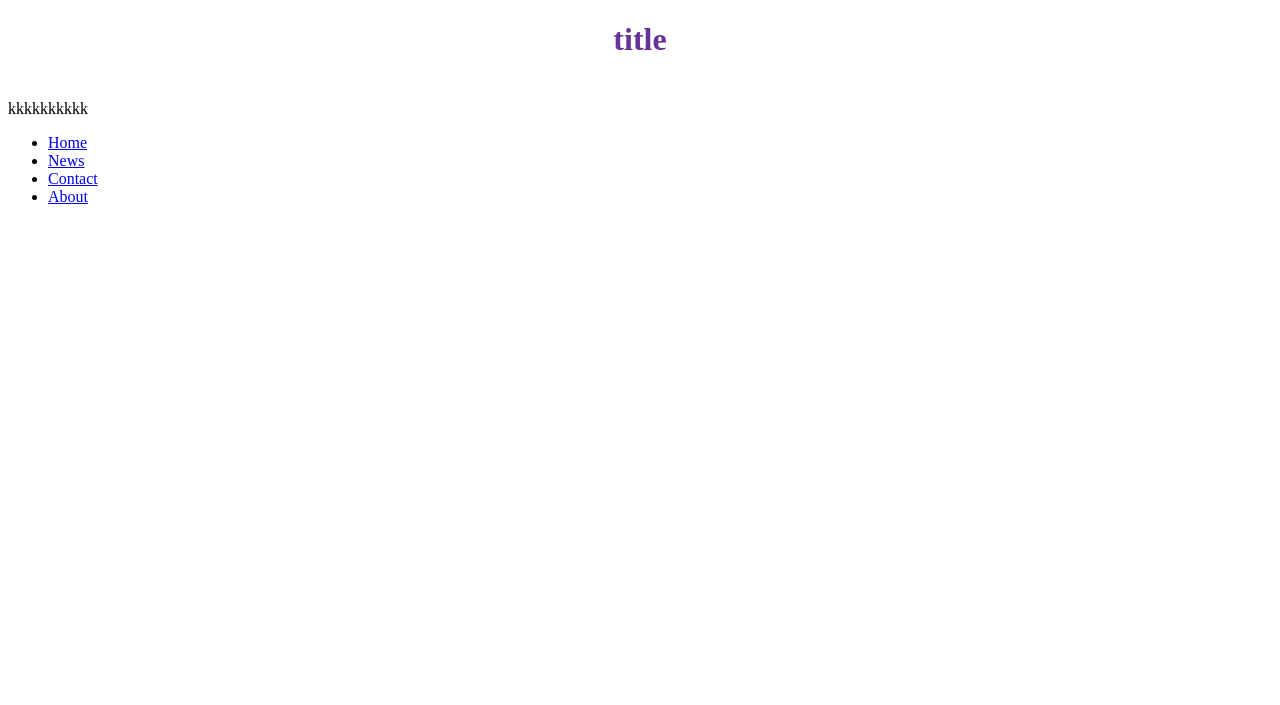
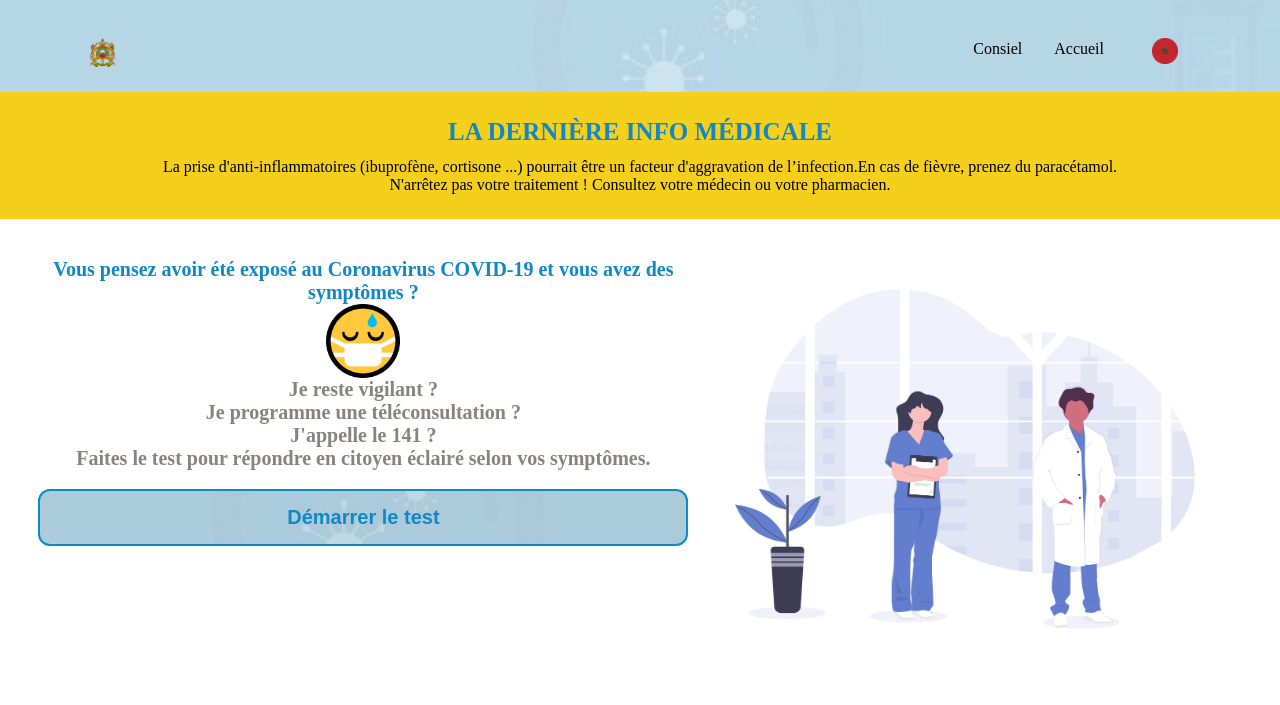
Before and after one commit to Salma-hu/coronavirus-projet, a website: page Starter-file/app/index.html in a window 1280 px wide. Drawn offline with Linux system fonts and the light colour scheme.

Commit message:
section Hero Header

```diff
--- a/Starter-file/app/index.html
+++ b/Starter-file/app/index.html
@@ -4,21 +4,74 @@
     <meta charset="UTF-8">
     <meta name="viewport" content="width=device-width, initial-scale=1.0">
     <link rel="stylesheet" href="css/style.css">
+    <link href="https://fonts.googleapis.com/css2?family=Cairo&display=swap" rel="stylesheet">
     <title>Document</title>
 </head>
 <body>
-    <h1>title</h1>
-    <p>kkkkkkkkkk</p>
-    <div class="nav">
 
-<ul>
-    <li><a href="#home">Home</a></li>
-    <li><a href="#news">News</a></li>
-    <li><a href="#contact">Contact</a></li>
-    <li><a href="#about">About</a></li>
-  </ul>
+    <section class="header">
+        <div class="hero__nav">
+            <img class="nav-logo" src="/Starter-file/app/image/img3.png" alt="">
+            <img id="logo" src="/Starter-file/app/image/img2.png" alt="">
+
+            <ul class="main-nav">
+                <li>
+                  <a href="#" class="nav-list">Consiel</a>
+                </li>
+                <li>
+                  <a href="#" class="nav-list">Accueil</a>
+                </li>
+              </ul>
+        </div>
+
+        <div class="infos">
+                <h1 class="infos__titre">LA DERNIÈRE INFO MÉDICALE</h1>
+            <dir class="text">
+                <p>La prise d'anti-inflammatoires (ibuprofène, cortisone ...) pourrait être un facteur d'aggravation de
+                    l’infection.En cas de fièvre, prenez du paracétamol.</p>
+                <p>N'arrêtez pas votre traitement ! Consultez votre médecin ou votre pharmacien.</p>
+            </dir>
+        </div>
+
+        <div class="expose">
+            <div class="expose__info">
+                <p class="paragraphe">Vous pensez avoir été exposé au Coronavirus COVID-19 et vous avez des symptômes ?</p>
+                <img src="image/1f637.png">
+                <p class="Ligne">Je reste vigilant ?</p>
+                <p class="Ligne">Je programme une téléconsultation ?</p>
+                <p class="Ligne">J'appelle le 141 ?</p>
+                <p class="Ligne">Faites le test pour répondre en citoyen éclairé selon vos symptômes.</p>
+                <button>Démarrer le test</button>
+            </div>
+
+            <div class="expose__image">
+                <img src="/Starter-file/app/image/undraw_doctors_hwty.png" alt="">
+            </div>
+        </div>
+
+
+
+
+
+
+
+
+    </section>
+
+
+
+
+
+
 
     </div>
 
+
+
+
+
+
+
+
 </body>
 </html>
--- /dev/null
+++ b/Starter-file/app/sass/_header.scss
@@ -0,0 +1,157 @@
+
+*{
+    margin: 0;
+    padding: 0;
+    box-sizing: border-box;
+    font-size: 100%;
+}
+
+
+.hero__nav{
+    width: inherit;
+    height: 5.75rem;
+    background-image: url(/Starter-file/app/image/bar-17.png);
+
+
+}
+ul.main-nav{
+  float: right;
+  list-style-type: none;
+  display: flex;
+  margin-top: 2rem;
+  padding-right: 10rem;
+
+}
+.main-nav li a {
+    display: block;
+    color: #000;
+    padding: 8px 16px;
+    text-decoration: none;
+
+  }
+
+.main-nav li a:hover:not(.active) {
+    background-color: $color_titre;
+    color: $color_white;
+  }
+
+.nav-logo{
+    position: absolute;
+    width: 2%;
+    right: 1%;
+    margin-top: 3%;
+    margin-right: 90%;
+
+}
+#logo{
+    position: absolute;
+    width: 2%;
+    right: 1%;
+    margin-top: 3%;
+    margin-right: 7%;
+}
+
+.infos{
+    background-color: $color_yellow;
+    padding: 2%;
+}
+
+.infos__titre{
+    font-size: 25px;
+    padding-bottom: 1%;
+    text-align: center;
+    font-weight: bold;
+    color: $color_titre;
+}
+.text{
+    text-align: center;
+    margin-bottom: 0em;
+}
+
+.expose{
+    display: flex;
+    padding: 3%;
+}
+
+
+.expose__info{
+    .paragraphe{
+        text-align: center;
+        font-weight: bold;
+        color:$color_titre;
+        font-size: 20px;
+    }
+    img{
+        display: block;
+        margin-left: auto;
+        margin-right: auto;
+    }
+    .Ligne{
+
+        text-align: center;
+        margin-bottom: 0em;
+        font-weight: bold;
+        color:$color_texte;
+        font-size: 20px;
+    }
+    button{
+        width: 650px;
+        background-image: url(../image/bar-17.png);
+        background-position: center;
+        padding: 15px;
+        margin-top: 3%;
+        border: 2px solid $color_titre;
+        border-radius: 12px;
+        color: $color_titre;
+        font-size: 20px;
+        font-weight: bold;
+        &:hover:not(.active) {
+            background-color: $color_titre;
+            color: $color_white;
+          }
+    }
+
+}
+
+.expose__image{
+    img{
+        width: 100%;
+        height: auto;
+    }
+}
+
+
+
+
+
+
+
+
+
+
+
+
+
+
+
+
+  @media screen and (max-width: 900px) {
+    ul.main-nav {
+      width: 100%;
+      height: auto;
+      position: relative;
+    }
+
+    ul.main-nav li a {
+      float: left;
+      padding: 15px;
+    }
+
+  }
+
+  @media screen and (max-width: 400px) {
+    ul.main-nav li a {
+      text-align: center;
+      float: none;
+    }
+  }
--- /dev/null
+++ b/Starter-file/app/sass/_variable.scss
@@ -0,0 +1,9 @@
+$color_nav:#b1d2e3;
+$color_logo:#308ab7;
+$color_yellow:#f4cf1b;
+$color_titre:#1087c7;
+$color_texte:#87837f;
+$color_white:white;
+$color_black:black;
+$color_back:#1078ad;
+$color_ciel:#96c5dc;
--- a/Starter-file/app/sass/style.scss
+++ b/Starter-file/app/sass/style.scss
@@ -1,7 +1,4 @@
-
-h1{
-    text-align: center;
-    color: rebeccapurple;
-    padding: 20px;
-    padding-top: initial;
-}
+@import url('https://fonts.googleapis.com/css2?family=Cairo:wght@600&display=swap');
+@import "variable";
+@import "header";
+@import "content";
```
Also changed, not shown: Starter-file/app/css/style.css, Starter-file/app/image/img2.png (added), Starter-file/app/image/img3.png (added), Starter-file/app/sass/_content.scss (added).
